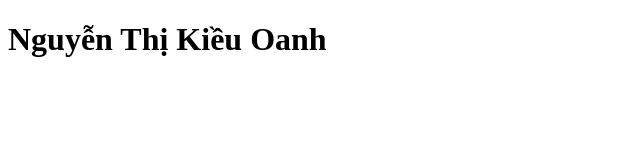
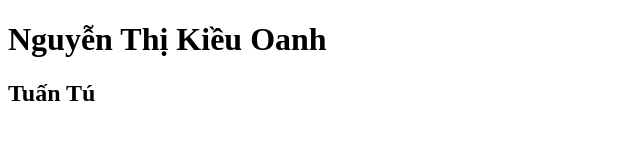
Before and after one commit to kieutrang2005/duan4, a plain HTML site: page index.html in a window 1280 px wide. Shown: the whole page, without its empty margins (0-640 px from the left). Drawn offline with Linux system fonts and the light colour scheme.

Commit message:
first commit

```diff
--- a/index.html
+++ b/index.html
@@ -7,5 +7,6 @@
   </head>
   <body>
     <h1>Nguyễn Thị Kiều Oanh</h1>
+    <h2>Tuấn Tú</h2>
   </body>
 </html>
```
